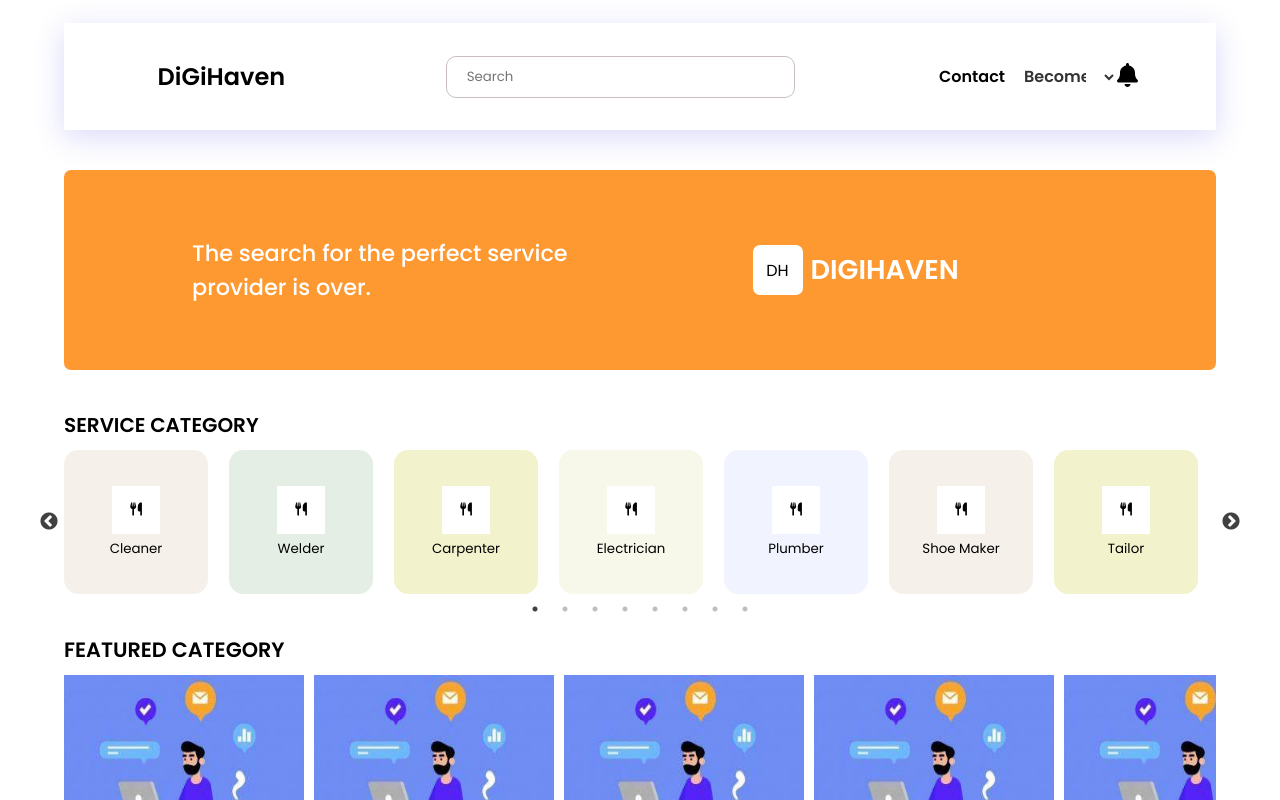
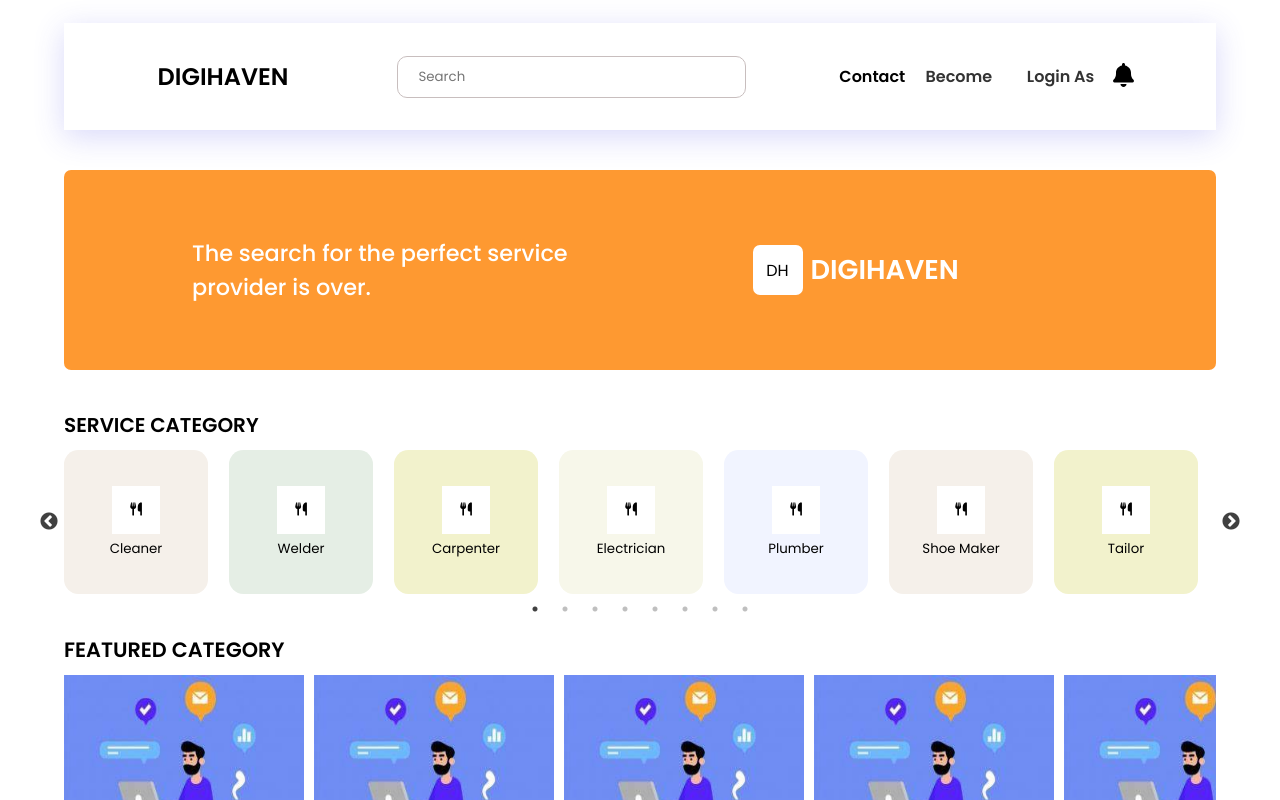
Before and after one commit to ARTISANS-HUB/ArtisansHub, a React (Create React App) app in the folder client/: page / in a window 1280 px wide. Shown: the top 800 px of the page. Built offline with nearby package versions, Linux system fonts and the light colour scheme.

Commit message:
added login as

```diff
--- a/client/src/App.js
+++ b/client/src/App.js
@@ -58,7 +58,6 @@ function App() {
         <Route path="/create-artisan" element={< CreateArtisan />} />
         <Route path="/create-buyer" element={< CreateBuyer />} />
         <Route path="/services-provider" element={< ServicesProviders />} />
-        <Route path="/booking" element={< Booking />} />
 
 
         { isAuthenticated ? (
--- a/client/src/css/serviceProviders.css
+++ b/client/src/css/serviceProviders.css
@@ -1,6 +1,6 @@
 .artisan-profile {
   width: 90%;
-  margin: 10% auto;
+  margin: 0% auto;
   padding: 20px;
   text-align: center;
   background-color: #FFF1E2;
--- a/client/src/css/topNavBar.css
+++ b/client/src/css/topNavBar.css
@@ -5,7 +5,6 @@ nav{
   box-shadow: rgba(65, 65, 231, 0.2) 0px 7px 29px 0px;
   width: 90%;
   margin: 0 auto;
-
   transition: transform 0.2s ease-in-out;
 
 }
@@ -46,7 +45,7 @@ nav .search-bar input {
 .navbar ul {
     display: flex;
     justify-content: space-between;
-    width: 20%;
+    width: 30%;
     align-items: center;
 }
 
@@ -65,6 +64,17 @@ nav .search-bar input {
 .navbar ul li select{
   font-weight: bold;
   background-color: transparent;
+  -webkit-appearance: none;
+  -moz-appearance: none;
+  text-indent: 1px;
+  text-overflow: '';
+}
+.navbar ul li select:hover{
+  color: orange;
+}
+
+.navbar ul li select::-ms-expand {
+  display: none;
 }
 .navbar ul li .notification-bell{
   font-size: 1.5rem;
@@ -145,43 +155,11 @@ nav .search-bar input {
         margin-top: 20px;
         text-align: center;
     }
+    .navbar ul li select {
+      text-align: center;
+      margin-top: 1px;
+    }
 
 
 
 }
-/* Add these styles to your topNavBar.css */
-
-/* User Profile Picture */
-.user-dropdown {
-  position: relative;
-  cursor: pointer;
-}
-
-.user-icon {
-  font-size: 1.5rem;
-}
-
-/* User Menu Dropdown */
-.dropdown {
-  display: none;
-  position: absolute;
-  top: 100%;
-  right: 0;
-  background-color: #fff;
-  box-shadow: 0 0 5px rgba(0, 0, 0, 0.2);
-  z-index: 1;
-}
-
-.dropdown.open {
-  display: block;
-}
-
-.dropdown li {
-  padding: 10px;
-  text-align: left;
-  border-bottom: 1px solid #ccc;
-}
-
-.dropdown li:last-child {
-  border-bottom: none;
-}
--- a/client/src/views/platform/includes/ArtisanCard.js
+++ b/client/src/views/platform/includes/ArtisanCard.js
@@ -1,6 +1,8 @@
 import React from 'react'
 import { Link } from 'react-router-dom'
-import "../../../css/artisanCard.css";
+import  "../../../css/artisanCard.css";
+import ArtisanProfile from '../servicesProviders'
+
 
 
 const ArtisanCard = ({name,description,link,img}) => {
@@ -15,7 +17,7 @@ const ArtisanCard = ({name,description,link,img}) => {
            <p>{description}</p>
         </div>
         <div className='artisan-card-bottom'>
-           <Link to='./serviceProviders' style={{textDecoration:"none"}}>
+           <Link to={link} style={{textDecoration:"none"}}>
                 <button className='artisan-card-btn'>More</button>
            </Link>
         </div>
--- a/client/src/views/platform/includes/topNavBar.js
+++ b/client/src/views/platform/includes/topNavBar.js
@@ -26,7 +26,7 @@ const TopNavBar = () => {
     <nav>
       <div className="navbar">
         <Link to="/" className="title">
-          DiGiHaven
+          DIGIHAVEN
         </Link>
         <FontAwesomeIcon
           icon={faBars}
@@ -65,11 +65,32 @@ const TopNavBar = () => {
                 </Link>
               </option>
 
-              <option value="admin">
+
+            </select>
+          </li>
+          <li>
+            <select
+              id="selectOption"
+              onChange={handleChange}
+              className="become-button"
+            >
+              <option value="" selected disabled>
                 <Link to="#">
-                  <i> Admin Login </i>
+                  <i> Login As</i>
                 </Link>
               </option>
+              <option value="buyer">
+                <Link to="/become-buyer">
+                  <i> Buyer</i>
+                </Link>
+              </option>
+              <option value="artisan">
+                <Link to="/become-artisan">
+                  <i> Artisan</i>
+                </Link>
+              </option>
+
+
             </select>
           </li>
           <li>
--- a/client/src/views/platform/includes/utils.js
+++ b/client/src/views/platform/includes/utils.js
@@ -90,7 +90,7 @@ export const cartCategories = [
     {
       name:"Daniel",
       description:"Lorem Ipsum is simply dummy text of the printing and typesetting industry.",
-      link:"#",
+      link:"/service-provider",
       img:"../../../uploads/bg.jpeg"
     },
     {
```
